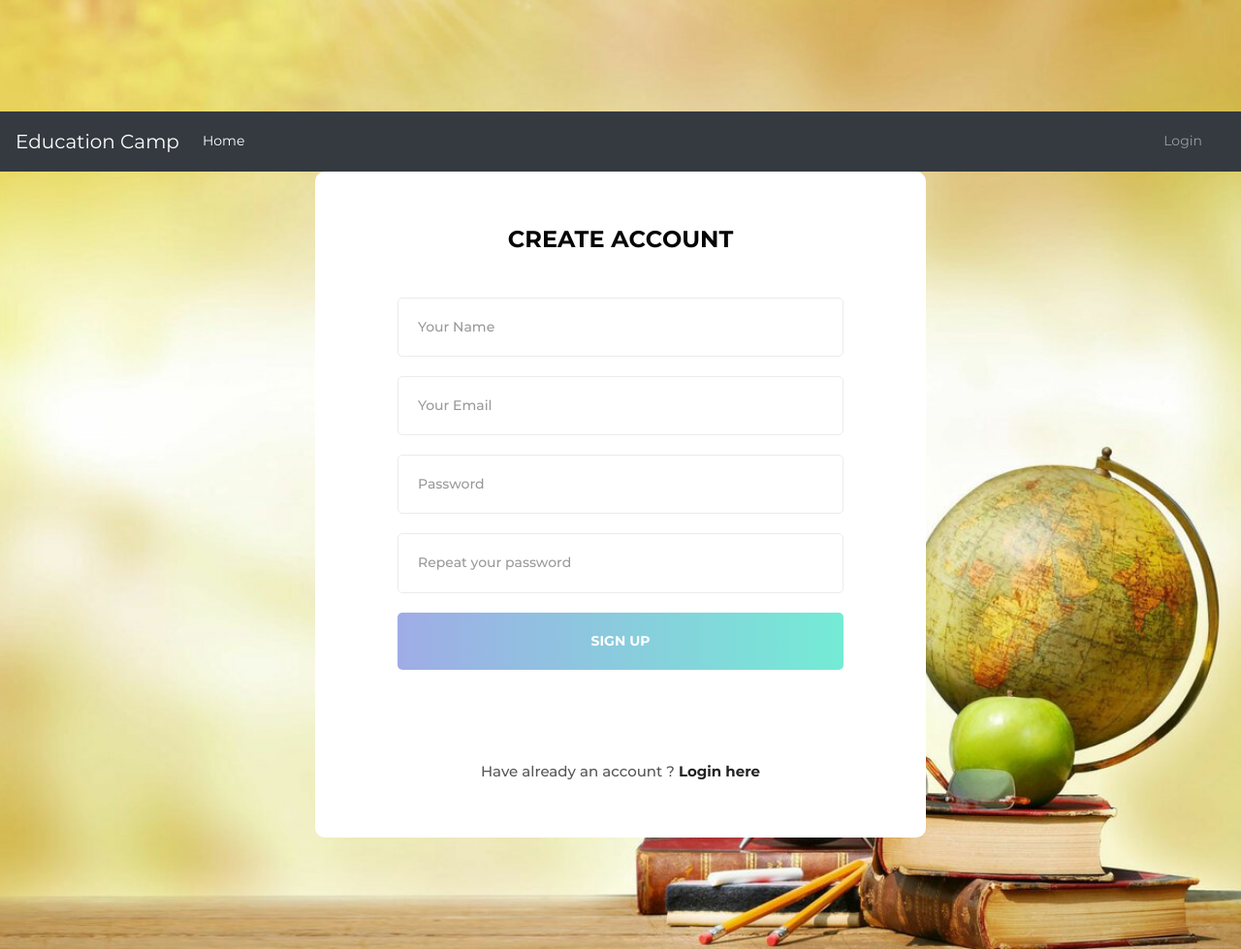
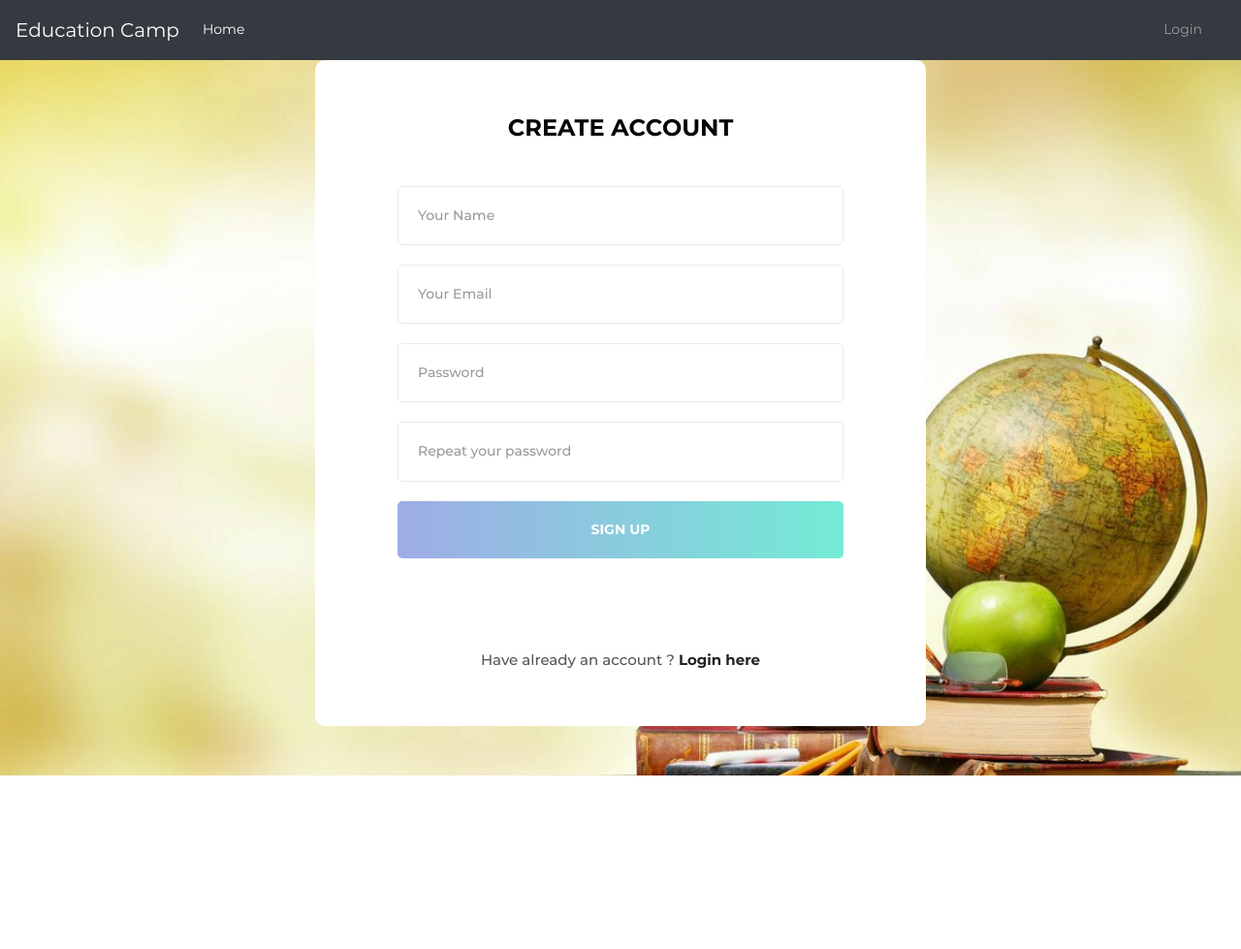
Before and after one commit to draj2931/Agile-Web-Applicaion-project-2, a Flask app: page /register in a window 1280 px wide. Shown: the whole page at 97% size. After the commit the page ends 800 px from the top, so only its background shows below. Run offline with Flask 2, Linux system fonts and the light colour scheme; some libraries are stand-ins or nearby versions.

Commit message:
removed unnecessary styling on register page

```diff
--- a/Project/static/css/register_style.css
+++ b/Project/static/css/register_style.css
@@ -145,7 +145,7 @@ body {
   -o-background-size: cover;
   -ms-background-size: cover;
   background-position: center center;
-  padding: 115px 0; }
+}
 
 .container {
   width: 660px;
```
